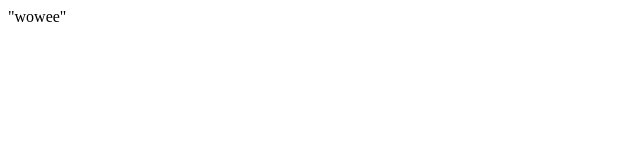
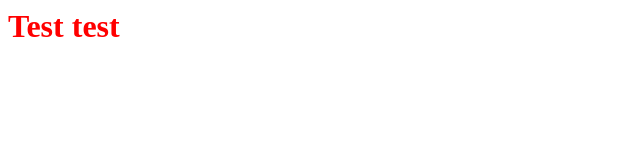
Before and after one commit to Abeous/abeous.github.io, a plain HTML site: page index.html in a window 1280 px wide. Shown: the whole page, without its empty margins (0-640 px from the left). Drawn offline with Linux system fonts and the light colour scheme.

Commit message:
testing update speed

```diff
--- a/index.html
+++ b/index.html
@@ -1 +1,12 @@
-"wowee"
+<html>
+  <head>
+    <title>Trash Bin</title>
+  </head>
+
+  <link rel="stylesheet" href="style.css">
+
+  <body>
+    <h1 id="test">Test test</h1>
+  </body>
+
+</html>
--- /dev/null
+++ b/style.css
@@ -0,0 +1,3 @@
+#test {
+  color: red;
+}
```
